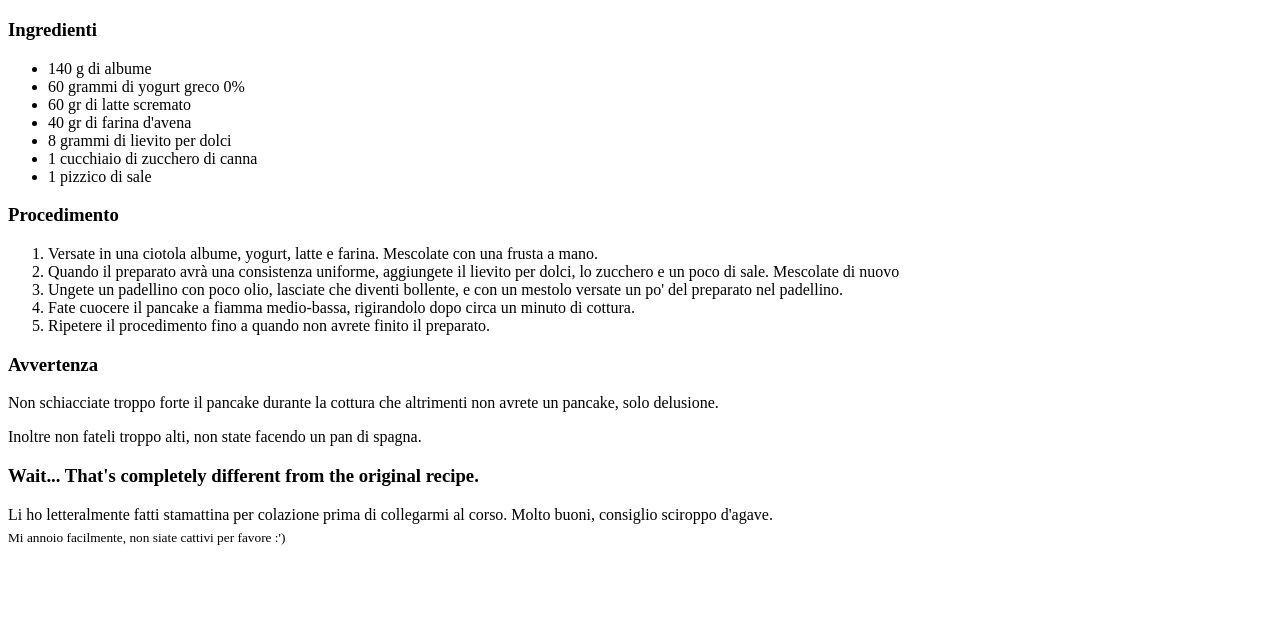
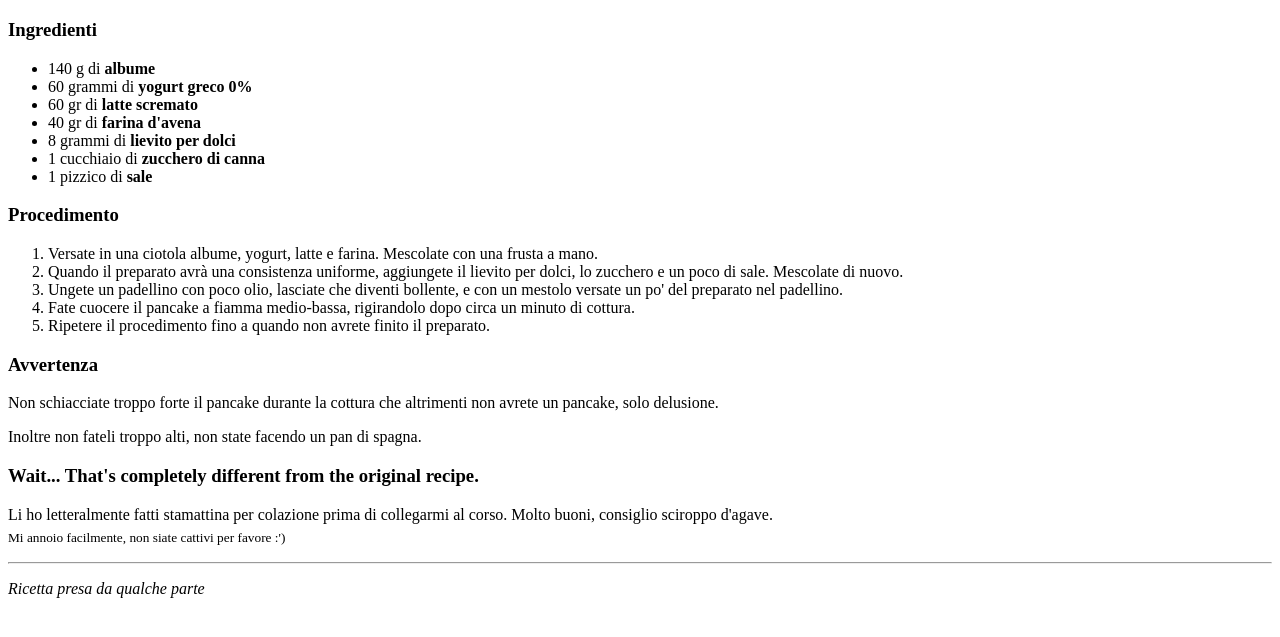
Before and after one commit to MaurizioLeombruni/html-ricetta-pancake, a plain HTML site: page index.html in a window 1280 px wide. Shown: the part 61-698 px from the top of the page. Drawn offline with Linux system fonts and the light colour scheme.

Commit message:
Improved formatting, added minor details.

```diff
--- a/index.html
+++ b/index.html
@@ -17,19 +17,33 @@
     <h1>Ricetta per pancake</h1>
     <h3>Ingredienti</h3>
     <ul>
-        <li>140 g di albume</li>
-        <li>60 grammi di yogurt greco 0%</li>
-        <li>60 gr di latte scremato</li>
-        <li>40 gr di farina d'avena</li>
-        <li>8 grammi di lievito per dolci</li>
-        <li>1 cucchiaio di zucchero di canna</li>
-        <li>1 pizzico di sale</li>
+        <li>
+            140 g di <b>albume</b>
+        </li>
+        <li>
+            60 grammi di <b>yogurt greco 0%</b>
+        </li>
+        <li>
+            60 gr di <b>latte scremato</b>
+        </li>
+        <li>
+            40 gr di <b>farina d'avena</b>
+        </li>
+        <li>
+            8 grammi di <b>lievito per dolci</b>
+        </li>
+        <li>
+            1 cucchiaio di <b>zucchero di canna</b>
+        </li>
+        <li>
+            1 pizzico di <b>sale</b>
+        </li>
     </ul>
     <h3>Procedimento</h3>
     <ol>
         <li>Versate in una ciotola albume, yogurt, latte e farina. Mescolate con una frusta a mano.</li>
         <li>Quando il preparato avrà una consistenza uniforme, aggiungete il lievito per dolci, lo zucchero e un poco di
-            sale. Mescolate di nuovo</li>
+            sale. Mescolate di nuovo.</li>
         <li>Ungete un padellino con poco olio, lasciate che diventi bollente, e con un mestolo versate un po' del
             preparato nel padellino.</li>
         <li>Fate cuocere il pancake a fiamma medio-bassa, rigirandolo dopo circa un minuto di cottura.</li>
@@ -44,6 +58,11 @@
         d'agave.<br>
         <sub>Mi annoio facilmente, non siate cattivi per favore :')</sub>
     </p>
+
+    <hr>
+    <p>
+        <i>Ricetta presa da qualche parte</i>
+    </p>
 </body>
 
 </html>
```
